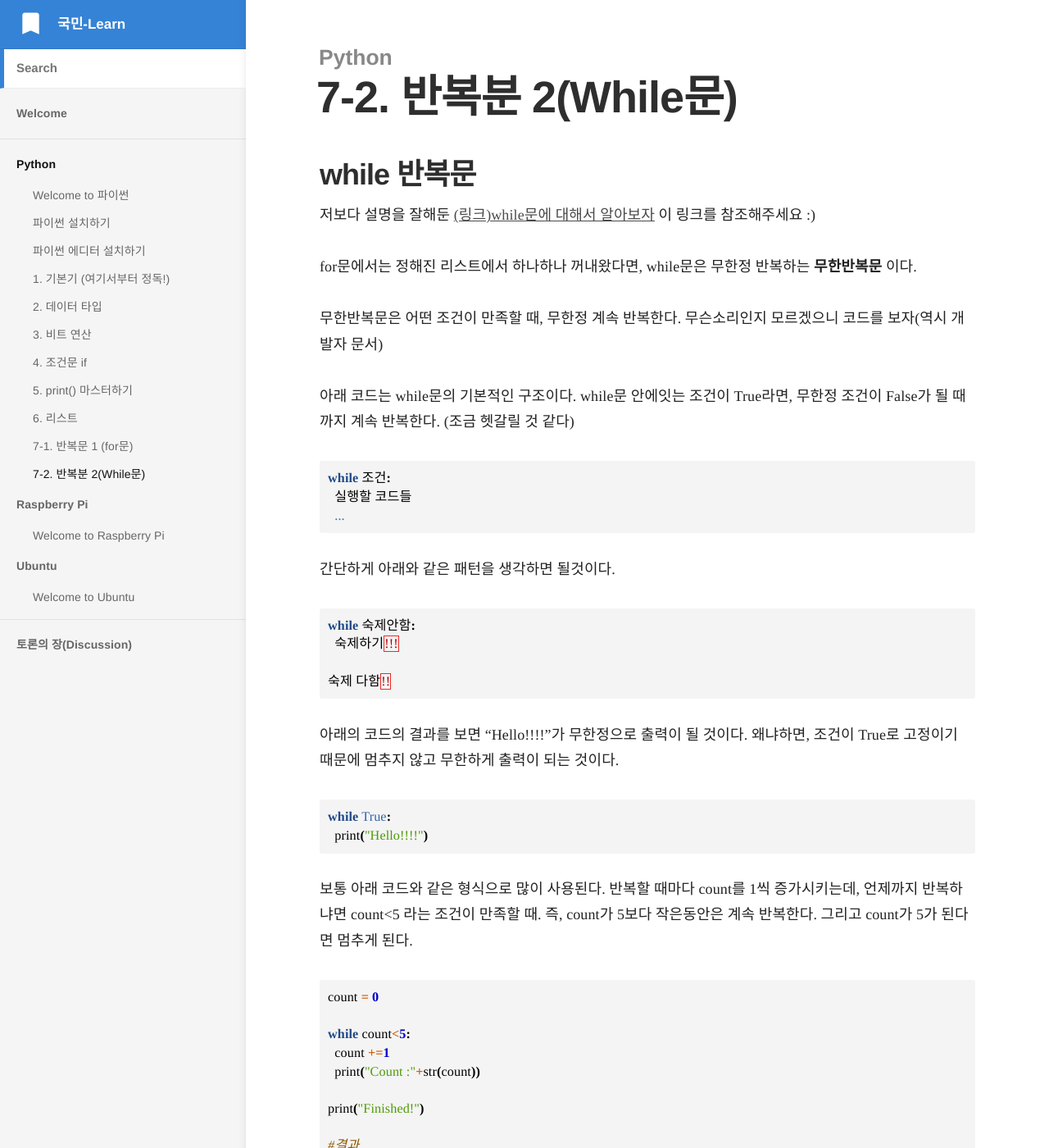
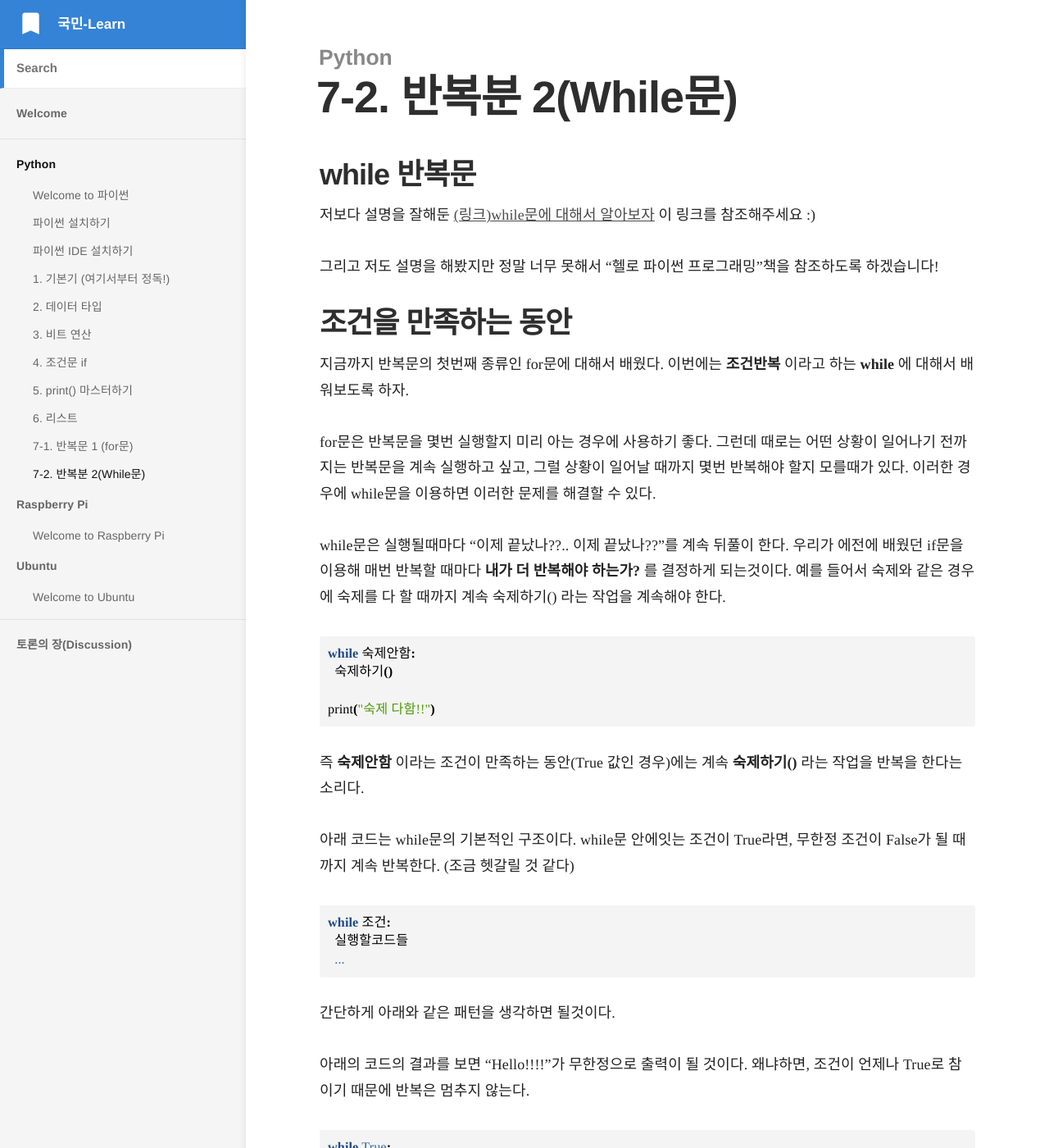
Before and after one commit to kookmin-learn/kookmin-learn.github.io, a Jekyll site: the page built from _docs/Python/while.md, in a window 1280 px wide and 1400 px high. Shown: the whole window at 82% size. Built offline with Jekyll 4.4.1, drawn with Linux system fonts in a browser that asks for light colours; comment, search, counter and statistics services are not loaded; some of the changed text lies outside the part shown.

Commit message:
에디터 Atom -> Pycharm 변경
Atom이 작동되지 않는 친구들이 많아서 pycharm으로 변경을 감행하였다.

````diff
--- a/_docs/Python/editor.md
+++ b/_docs/Python/editor.md
@@ -1,58 +1,71 @@
 ---
-title: 파이썬 에디터 설치하기
+title: 파이썬 IDE 설치하기
 category : Python
 order: 3
 layout: default
 comments: true
 ---
-(윈도우를 사용하는 학생이라면 파이썬이 설치되지 않았을 수 도 있다. 이전 문서인 파이썬 설치하기를 보고 오자)
+(죄송합니다 ㅠㅠ 원래는 아톰이었는데 안되는 친구들이 너무 많아서 바꿨어 ㅠㅠ 사과드립니다. 꾸벅 )
 
-## 아톰이란?
+## Pycharm
 
-교수님들은 보통 idle3를 사용하시는데 이 강좌에서는 **atom이라는 에디터를 사용할 예정이다**.
+![Imgur](http://i.imgur.com/y8j9nLY.png)
 
-아래에 atom의 스크린샷이 나와있는데, 매우 이쁘고 간결하고 강력한 코드 에디터이다. 코잘남, 코잘녀가 되기 위한 첫걸음이기도 하다
+많은 개발자들이 python을 개발하기 위해서 사용하는 IDE는 단연코 **pycharm** 일것이다. pycharm은 매우 강력하고 많은 기능들을 지원하며, 자동완성 및 여러가지 기능들을 포함한 IDE이다. 우리는 앞으로 이 pycharm을 사용하게 될것입니다.
 
-![Imgur](http://i.imgur.com/2JW4OzR.png)
+## 설치하기
+
+#### 맥과 윈도우
+파이참 설치 링크 : [https://www.jetbrains.com/pycharm/](https://www.jetbrains.com/pycharm/)
+
+1. **Download Now**를 누르면 어떤걸 다운로드 할지 선택하는 창이 나온다.
+2. **Community Edition** 을 선택하면 자동으로 다운로드가 시작된다.
+3. 다운로드가 끝나면 눌러서 설치를 하면 끝난다.(그냥 다 next누르면 된다.)
+
+#### 우분투
+
+우분투는 파이참을 터미널을 열어서 코드를 입력해 설치해줘야 한다. **그래도 단 3줄이면 끝나니 조금 수고를 해주시게** 터미널을 열고 아래 3개의 코드를 순서대로 복사 붙여넣기를 해보자!
+
+```shell
+sudo add-apt-repository ppa:mystic-mirage/pycharm
+```
+```shell
+sudo apt-get update
+```
+```shell
+sudo apt-get install pycharm-community
+```
+
+#### 설치후
+
+0. 파이참을 실행시켜 줍니다.
+
+1. 여기서 그냥 enter 누릅니다
+![Imgur](http://i.imgur.com/S2uYmty.png)
+
+2. 여기서도 역시 OK를 가볍게 눌러준다.
+![Imgur](http://i.imgur.com/79UeQvd.png)
 
 
-### 설치 1단계 : atom 다운로드 & 설치
+## 사용법
 
-![Imgur](http://i.imgur.com/gSxQApK.png)
+1. 먼저 이런 화면이 보일것이다. 여기서 Create Project를 눌러준다.
+![Imgur](http://i.imgur.com/3HgWz9a.png)
 
-링크로 가서 아톰을 다운로드 받는다 그리고 설치한다 [https://atom.io](https://atom.io)
+2. 프로젝트의 이름과 어디에 저장할지 정해준다. 나는 **kookmin** 이라는 이름의 프로젝트를 생성했다.
+![Imgur](http://i.imgur.com/BuS78bc.png)
 
-우분투는 .deb파일을 다운받고, 파일을 눌러서 실행하면 설치된다.
+3. 짜잔 그러면 이제 프로젝트가 생성되었다. kookmin 폴더에 오른쪽 클릭을 하고, 아래 사진처럼 **New->Python File** 을 누른다.
+![Imgur](http://i.imgur.com/RwiISgc.png)
 
+4. 그러면 파일 이름을 쓰라고 했는데 나는 일단 test라는 이름의 **test.py** 파일을 만들었다.
+![Imgur](http://i.imgur.com/hgvTHKN.png)
 
-### 설치 2단계 : atom 실행하기
+5. 쨘! 파이썬 코드를 작성할 수 있는 공간이 만들어졌다. 그리고 저기에 코드 한줄을 작성해보자 ```print("Hello World")```
+![Imgur](http://i.imgur.com/jtcTxEa.png)
 
-윈도우와 맥은 실행하는것이 어렵지 않을 것이다.
+6. 이제 저 파일을 실행시키는 방법을 알아보자. **test.py** 에 오른쪽 클릭을 하고, **Run->test** 를 누르면 파일은 실행된다! 아래에 결과가 출력되는것을 볼 수 있다.
+![Imgur](http://i.imgur.com/bHhsdbz.png)
 
-우분투는 프로그램 검색창에서 atom을 검색하면 쉽게 실행할 수 있다.
-
-### 설치 3단계 : script 설치하기
-파이썬을 쉽게 실행하려면 script라는 플러그인(패키지)이 필요하다. 그래서 설치를 할건데 매우 쉽다.
-맨위에 보면 여러가지 메뉴들이 있다. 아래의 절차를 따라해보자 :)
-
-1. 윈도우 : 상단 File 메뉴 -> Settings -> Install
-2. 맥 : 상단 Atom 메뉴 -> Settings -> Install
-3. 우분투 : 상단 Edit 메뉴 -> Preferences -> Install
-
-install을 누르면 설치가 되는데 시간이 조금 걸리는데 인내심을 갖고 기다리다보면 설치가 다 될 것이다. 설치가 다 되면 Setting창을 닫아주자.
-
-![Imgur](http://i.imgur.com/jMELoMM.png)
-
-### 설치 4단계 : 사용해보기
-
-이제 실제로 파이썬 파일을 만들고, 파이썬 파일을 실행시켜 보도록하자. 앗 script가 잘 설치되었나 확인도 해볼겸해서 ㅎ
-
-1. 상단 File 메뉴 -> new File -> test.py
-2. text.py에 ```print("Hello Atom")``` 작성하기
-3. 저장하기(cntl-s)를 누릅니다.
-4. 실행하기 (윈도우/우분투 shift-ctrl-b) (맥 cmd-i) 단축키 누르기
-
-![Imgur](http://i.imgur.com/0j4KraA.png)
-위와 같은 그림처럼 hello atom이 출력된다면 성공!!! :)
-
-앞으로 파이썬 코드를 작성하고 실행시킬 때, 이렇게 사용하면 된다.
+7. 그 이후에 계속 실행할때는 아래 사진의 Play버튼처럼 생긴걸 누르면 된다!
+![Imgur](http://i.imgur.com/wwFwPqv.png)
--- a/_docs/Python/while.md
+++ b/_docs/Python/while.md
@@ -10,35 +10,54 @@ comments: true
 
 저보다 설명을 잘해둔 [(링크)while문에 대해서 알아보자](https://wikidocs.net/21) 이 링크를 참조해주세요 :)
 
-for문에서는 정해진 리스트에서 하나하나 꺼내왔다면, while문은 무한정 반복하는 **무한반복문** 이다.
+그리고 저도 설명을 해봤지만 정말 너무 못해서 "헬로 파이썬 프로그래밍"책을 참조하도록 하겠습니다!
 
-무한반복문은 어떤 조건이 만족할 때, 무한정 계속 반복한다. 무슨소리인지 모르겠으니 코드를 보자(역시 개발자 문서)
+## 조건을 만족하는 동안
+지금까지 반복문의 첫번째 종류인 for문에 대해서 배웠다. 이번에는 **조건반복** 이라고 하는 **while** 에 대해서 배워보도록 하자.
+
+for문은 반복문을 몇번 실행할지 미리 아는 경우에 사용하기 좋다. 그런데 때로는 어떤 상황이 일어나기 전까지는 반복문을 계속 실행하고 싶고, 그럴 상황이 일어날 때까지 몇번 반복해야 할지 모를때가 있다. 이러한 경우에 while문을 이용하면 이러한 문제를 해결할 수 있다.
+
+while문은 실행될때마다 "이제 끝났나??.. 이제 끝났나??"를 계속 뒤풀이 한다. 우리가 에전에 배웠던 if문을 이용해 매번 반복할 때마다 **내가 더 반복해야 하는가?** 를 결정하게 되는것이다. 예를 들어서 숙제와 같은 경우에 숙제를 다 할 때까지 계속 숙제하기() 라는 작업을 계속해야 한다.
+
+```python
+while 숙제안함:
+  숙제하기()
+
+print("숙제 다함!!")
+```
+
+즉 **숙제안함** 이라는 조건이 만족하는 동안(True 값인 경우)에는 계속 **숙제하기()** 라는 작업을 반복을 한다는 소리다.
 
 아래 코드는 while문의 기본적인 구조이다. while문 안에잇는 조건이 True라면, 무한정 조건이 False가 될 때까지 계속 반복한다. (조금 헷갈릴 것 같다)
 
 ```python
 while 조건:
-  실행할 코드들
+  실행할코드들
   ...
 ```
 
 간단하게 아래와 같은 패턴을 생각하면 될것이다.
 
-```python
-while 숙제안함:
-  숙제하기!!!
 
-숙제 다함!!
-```
-
-아래의 코드의 결과를 보면 "Hello!!!!"가 무한정으로 출력이 될 것이다. 왜냐하면, 조건이 True로 고정이기 때문에 멈추지 않고 무한하게 출력이 되는 것이다.
+아래의 코드의 결과를 보면 "Hello!!!!"가 무한정으로 출력이 될 것이다. 왜냐하면, 조건이 언제나 True로 참이기 때문에 반복은 멈추지 않는다.
 
 ```python
 while True:
   print("Hello!!!!")
 ```
 
-보통 아래 코드와 같은 형식으로 많이 사용된다. 반복할 때마다 count를 1씩 증가시키는데, 언제까지 반복하냐면 count<5 라는 조건이 만족할 때. 즉, count가 5보다 작은동안은 계속 반복한다. 그리고 count가 5가 된다면 멈추게 된다.
+예를 들어서 **3이 입력될 때 까지 계속 입력받기** 라는 코드를 작성한다고 생각해보자. 입력받는 값에 3이 들어갈 때까지 계속 반복해서 수를 입력받아야 한다. 이럴때 while문을 사용한다.
+
+```python
+data = 0
+while data!=3:
+  data = input("3을 입력해 주세요! :")
+
+print("3이 입력되었습니다.!") #data가 3이 되면 while이 끝나고 이 문장이 출력된다.
+```
+
+
+아래 코드는 count가 5보다 작을 동안 계속 1씩 더해주는 코드이다. 그리고 count가 5가 된다면 멈추게 된다.
 
 ```python
 count = 0
@@ -49,11 +68,11 @@ while count<5:
 
 print("Finished!")
 
-#결과
->> Count : 1
->> Count : 2
->> Count : 3
->> Count : 4
->> Count : 5
->> Finished!!
+#결과#
+# Count : 1
+# Count : 2
+# Count : 3
+# Count : 4
+# Count : 5
+# Finished!!
 ```
````
